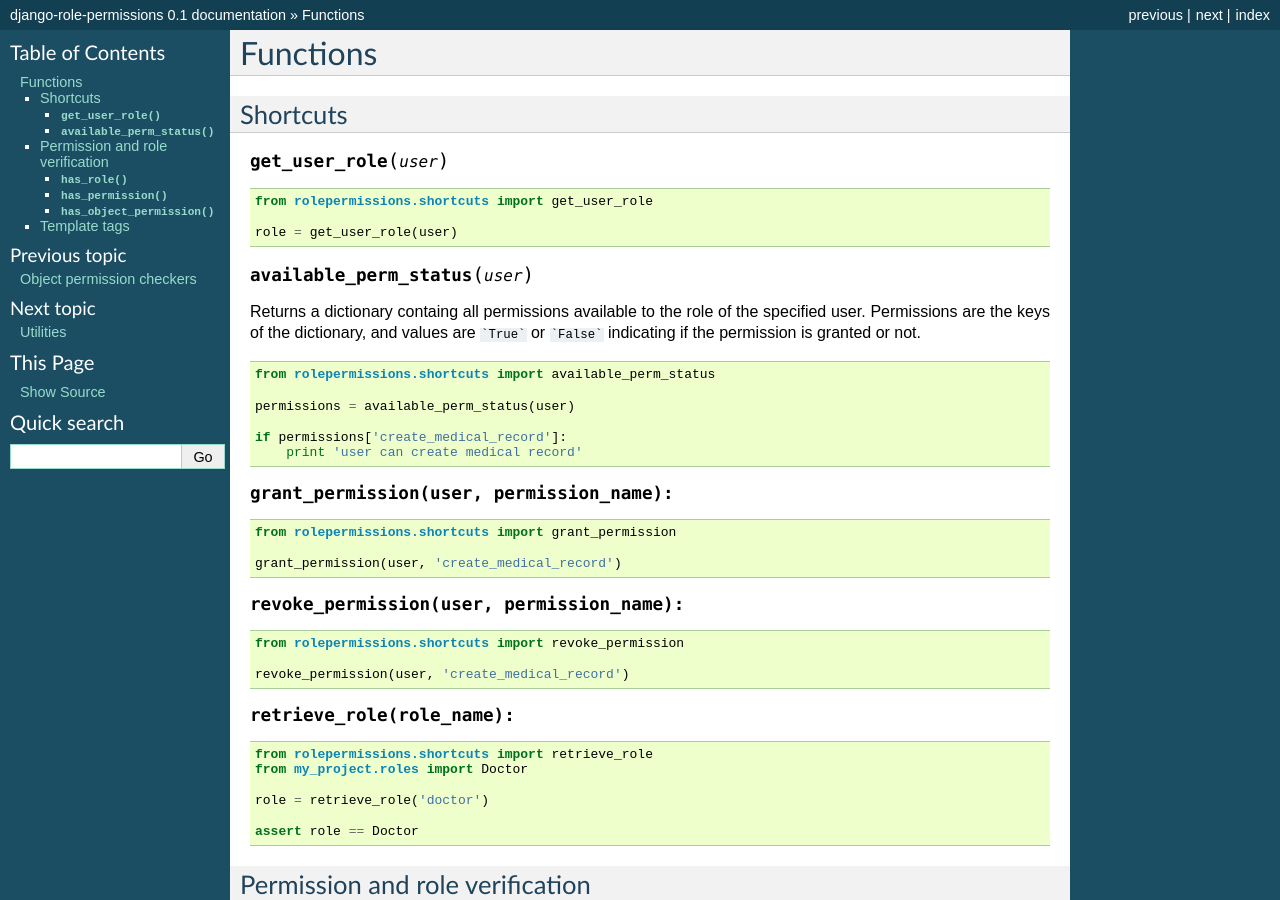
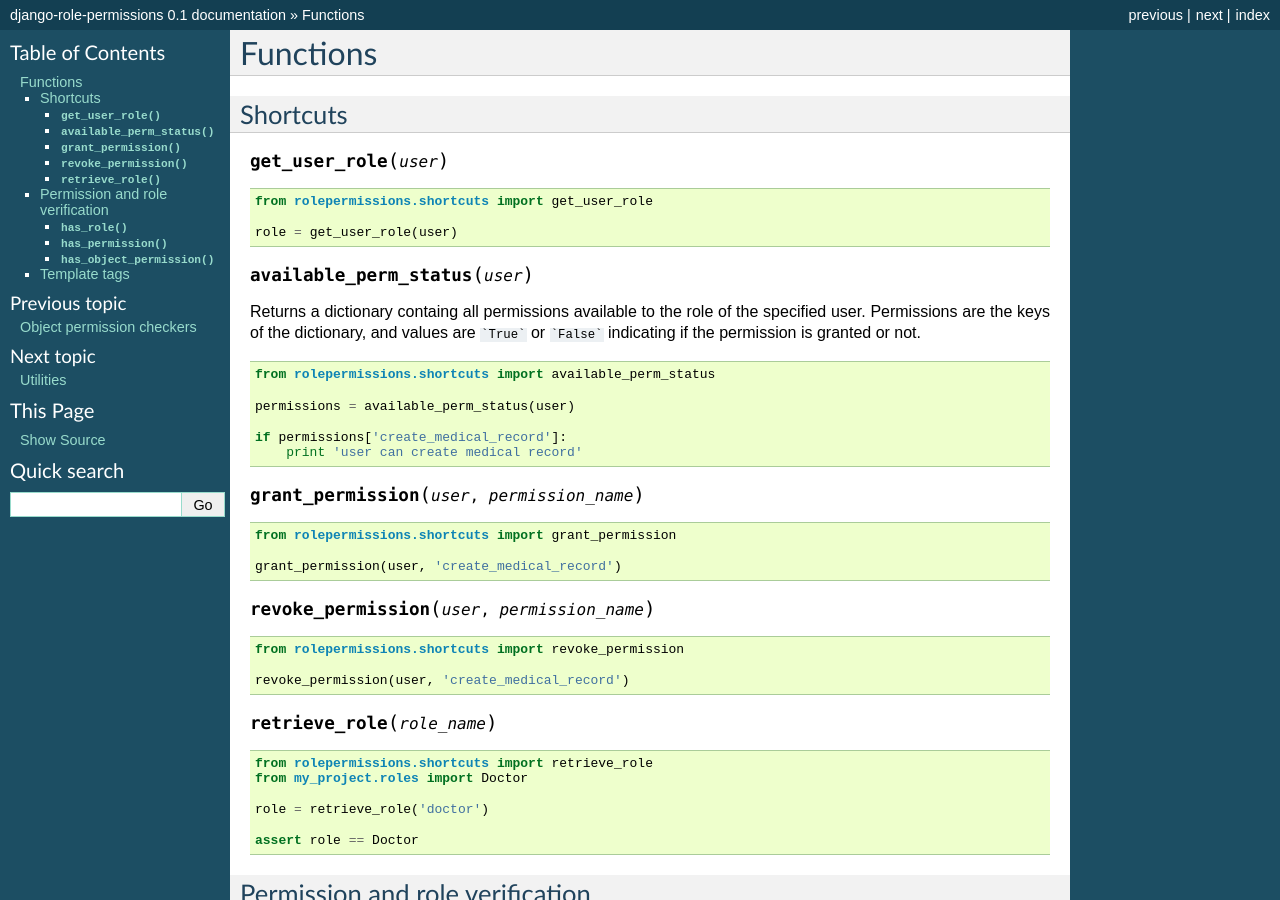
Before and after one commit to vintasoftware/django-role-permissions, a Sphinx documentation site: the page built from docs/functions.rst, in a window 1280 px wide and 900 px high. Built offline with Sphinx 7.4.7, drawn with Linux system fonts in a browser that asks for light colours.

Commit message:
removing misplaced colon

```diff
--- a/docs/functions.rst
+++ b/docs/functions.rst
@@ -28,7 +28,7 @@ permission is granted or not.
     if permissions['create_medical_record']:
         print 'user can create medical record'
 
-.. function:: grant_permission(user, permission_name):
+.. function:: grant_permission(user, permission_name)
 
 .. code-block:: python
 
@@ -36,7 +36,7 @@ permission is granted or not.
 
     grant_permission(user, 'create_medical_record')
 
-.. function:: revoke_permission(user, permission_name):
+.. function:: revoke_permission(user, permission_name)
 
 .. code-block:: python
 
@@ -44,7 +44,7 @@ permission is granted or not.
 
     revoke_permission(user, 'create_medical_record')
 
-.. function:: retrieve_role(role_name):
+.. function:: retrieve_role(role_name)
 
 .. code-block:: python
 
```
